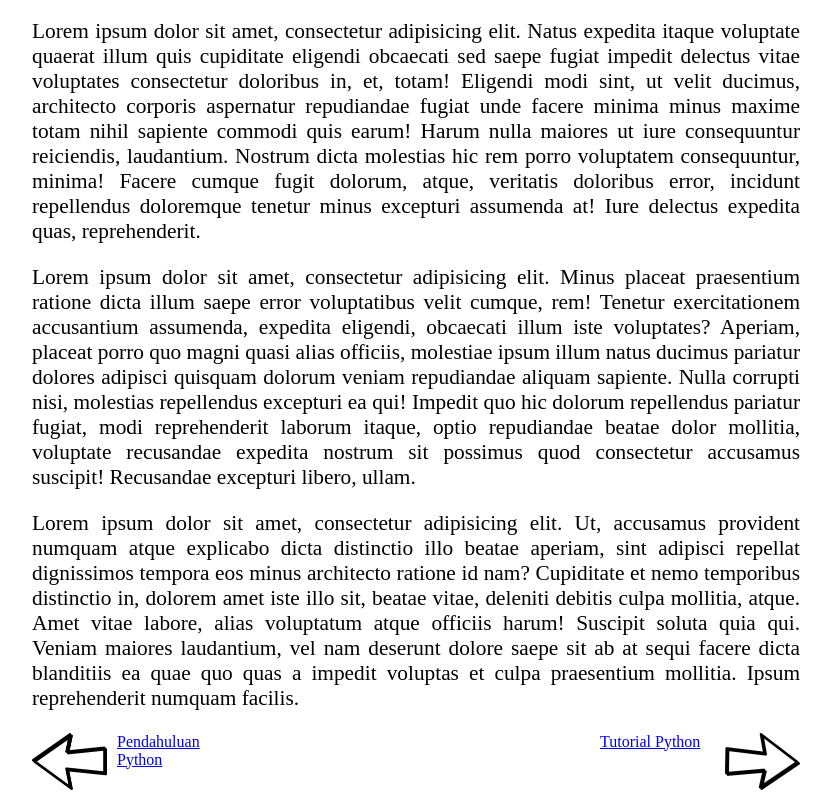
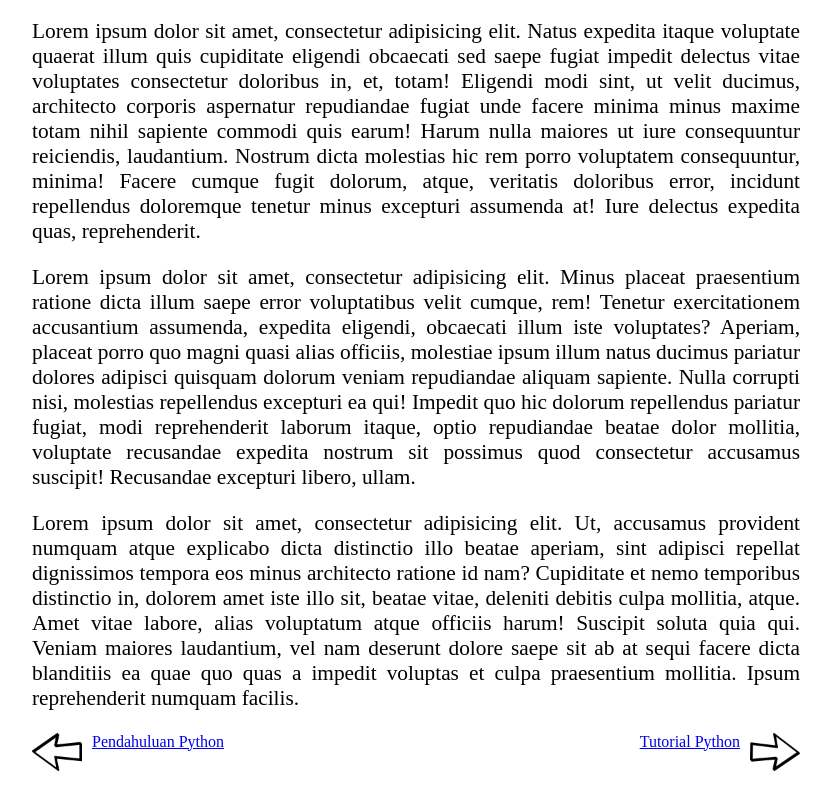
Before and after one commit to muhammadiqbalmanthani007/muhammadiqbalmanthani007.github.io, a plain HTML site: page python/importing_module.html in a window 1280 px wide. Shown: the part 861-1659 px from the top of the page, without its empty margins (224-1055 px from the left). Drawn offline with Linux system fonts and the light colour scheme.

Commit message:
Initial commit

```diff
--- a/python/importing_module.css
+++ b/python/importing_module.css
@@ -33,6 +33,7 @@ p {
 	/*height: 75px;*/
 	position: absolute;
 	right: 20%;
+	text-align: right;
 }
 
 .sebelum_berikut {
@@ -42,15 +43,12 @@ p {
 
 #kiri {
 	float: left;
-	width: 75px;
+	width: 50px;
 	margin-right: 10px;
 }
 
 #kanan {
 	float: right;
-	width: 75px;
+	width: 50px;
 	margin-left: 10px;
-/*div {
-	width: 100%;
-	background-color: orange;
-}*/
+}
```
